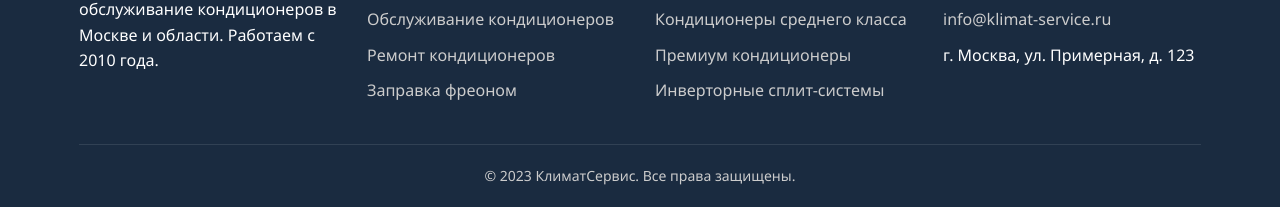
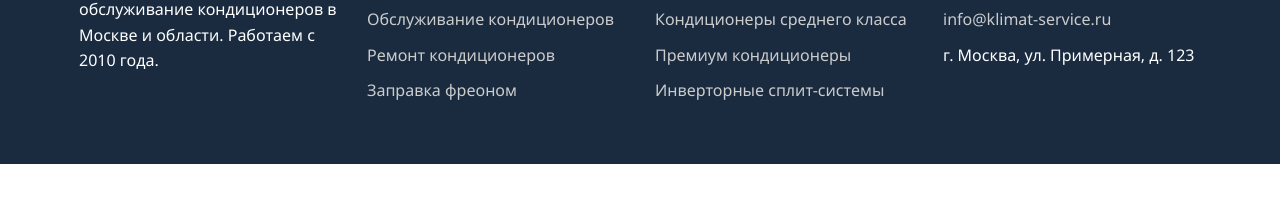
Before and after one commit to HOADF/KS, a plain HTML site: page index.html in a window 1280 px wide. Shown: the part 5669-5876 px from the top of the page. After the commit the page ends 5833 px from the top, so only its background shows below. Drawn offline with Linux system fonts and the light colour scheme.

Commit message:
Update index.html

```diff
--- a/index.html
+++ b/index.html
@@ -330,9 +330,7 @@
                     </ul>
                 </div>
             </div>
-            <div class="copyright">
-                <p>&copy; 2023 КлиматСервис. Все права защищены.</p>
-            </div>
+
         </div>
     </footer>
 
```
